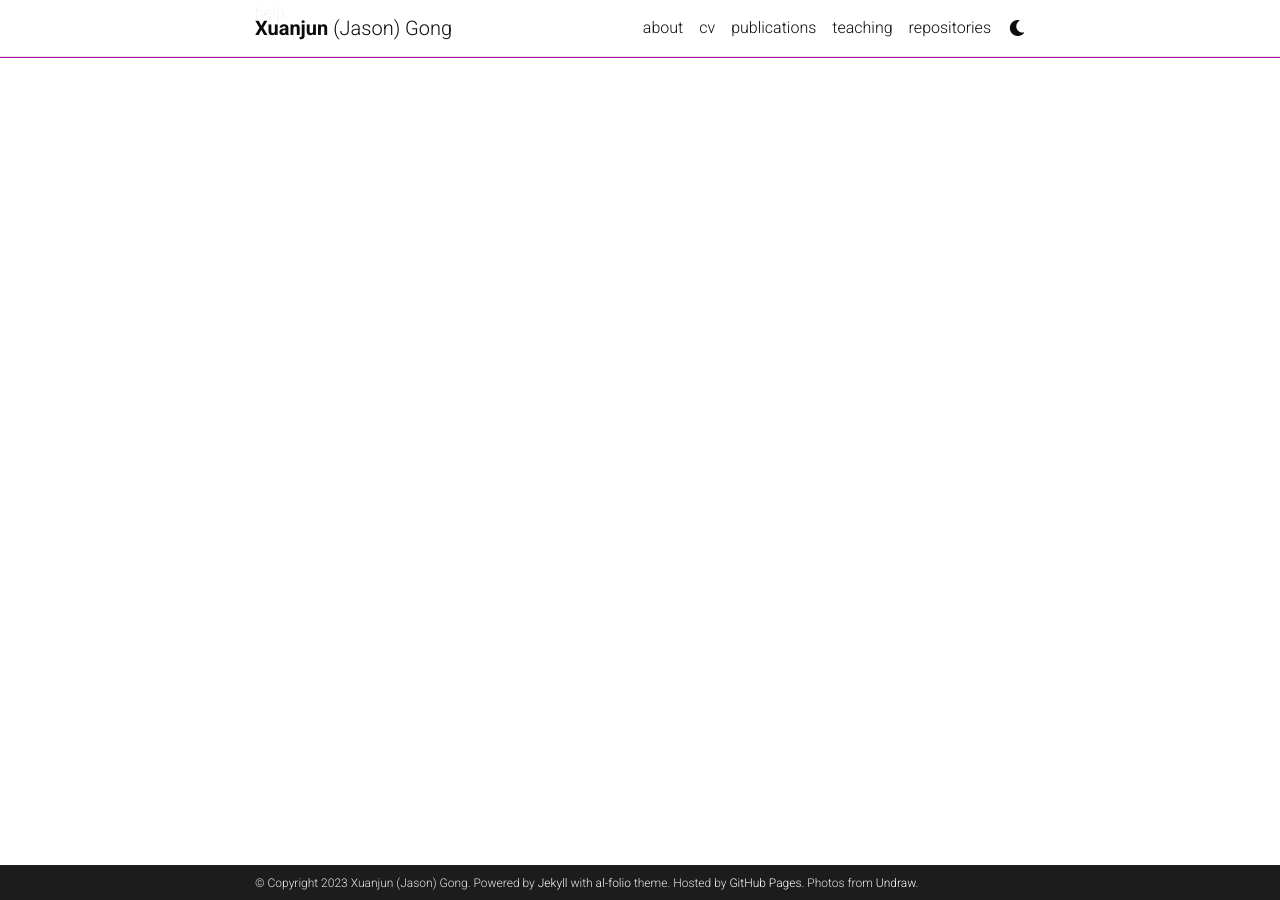
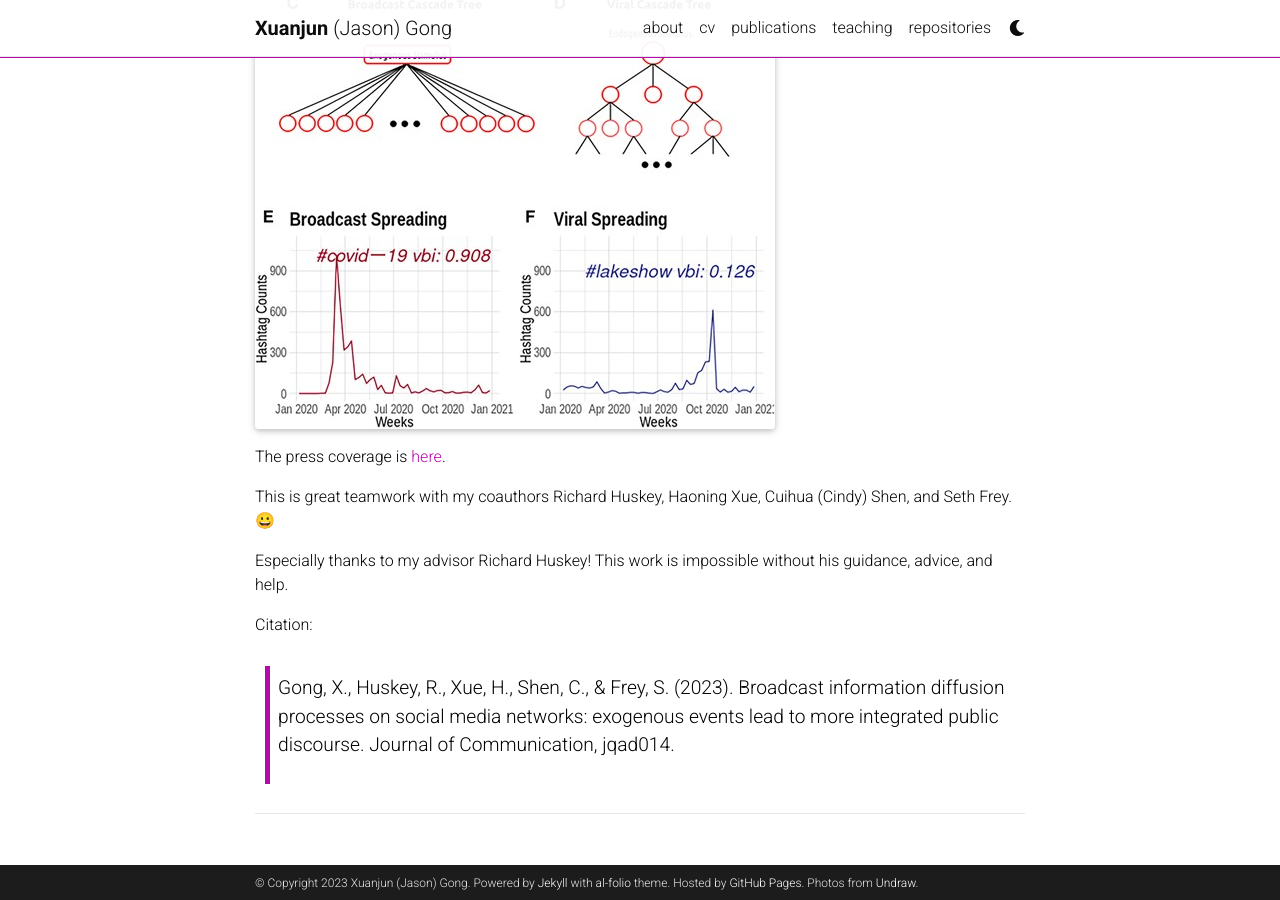
Before and after one commit to jasongong11/jasongong11.github.io, a Jekyll site: the page built from _news/announcement_2.md, in a window 1280 px wide and 900 px high, scrolled down 1279 px. Built offline with Jekyll 4.4.1, drawn with Linux system fonts in a browser that asks for light colours; full-size pictures stand in for the smaller copies a plugin makes; comment, search, counter and statistics services are not loaded; a style sheet for code colours, icons or effects is not loaded.

Commit message:
Update announcement_2.md

```diff
--- a/_news/announcement_2.md
+++ b/_news/announcement_2.md
@@ -12,11 +12,11 @@ Excited to announce that our new publication [Broadcast information diffusion pr
 
 In this study, we investigated the integration and segregation dynamics of communication networks. With a simulation and empirical Twitter discourse data, we found that viral spreading maintains segregation, while broadcasting drives the spike of integration.
 
-![plot2](img/twitter_int_seg_2.jpeg)
+{% include figure.html path="assets/img/news/twitter_int_seg_2.jpeg" title="twitter" class="img-fluid rounded z-depth-1" %}
 
 Obviously, social networks and communication are dynamic systems. Our study suggests that we should consider the time-varying nature of communication networks when discussing pressing social phenomena such as polarization, echo chambers, and diffusion of misinformation.
 
-![plot1](img/twitter_int_seg_1.jpeg)
+{% include figure.html path="assets/img/news/twitter_int_seg_1.jpeg" title="twitter" class="img-fluid rounded z-depth-1" %}
 
 The press coverage is [here](https://www.ucdavis.edu/news/tweets-can-amplify-disrupt-unite-divide).
 
@@ -24,4 +24,9 @@ This is great teamwork with my coauthors Richard Huskey, Haoning Xue, Cuihua (Ci
 
 Especially thanks to my advisor Richard Huskey! This work is impossible without his guidance, advice, and help.
 
+
+Citation:
+
+> Gong, X., Huskey, R., Xue, H., Shen, C., & Frey, S. (2023). Broadcast information diffusion processes on social media networks: exogenous events lead to more integrated public discourse. Journal of Communication, jqad014.
+
 ***
```
